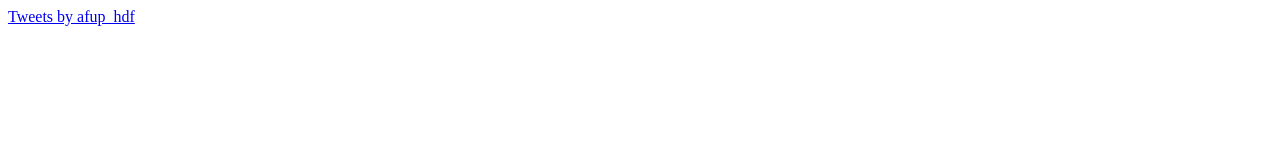
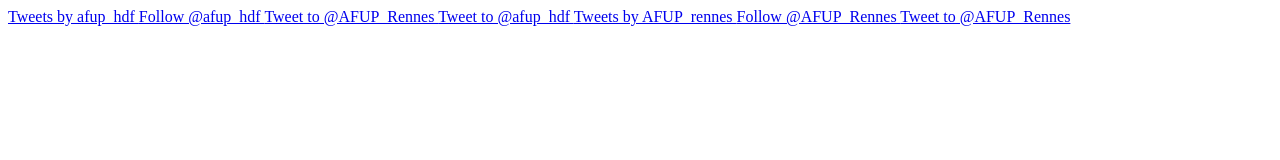
Before and after one commit to kronostof/Afup-workadventure-map, a plain HTML site: page twitter.html in a window 1280 px wide. Drawn offline with Linux system fonts and the light colour scheme.

Commit message:
Update twitter.html

```diff
--- a/twitter.html
+++ b/twitter.html
@@ -3,6 +3,34 @@
      <a class="twitter-timeline" data-theme="light" href="https://twitter.com/afup_hdf?ref_src=twsrc%5Etfw">
         Tweets by afup_hdf
      </a>
+
+     <a href="https://twitter.com/afup_hdf?ref_src=twsrc%5Etfw" class="twitter-follow-button" data-show-count="false">
+        Follow @afup_hdf
+     </a>
+
+     <a href="https://twitter.com/intent/tweet?screen_name=afup_hdf&ref_src=twsrc%5Etfw" class="twitter-mention-button" data-show-count="false">
+        Tweet to @AFUP_Rennes
+     </a>
+
+     <a href="https://twitter.com/intent/tweet?screen_name=afup_hdf&ref_src=twsrc%5Etfw" class="twitter-mention-button" data-show-count="false">
+        Tweet to @afup_hdf
+     </a>
+
+
+
+
+     <a class="twitter-timeline" href="https://twitter.com/AFUP_rennes?ref_src=twsrc%5Etfw">
+        Tweets by AFUP_rennes
+     </a>
+
+     <a href="https://twitter.com/AFUP_Rennes?ref_src=twsrc%5Etfw" class="twitter-follow-button" data-show-count="false">
+        Follow @AFUP_Rennes
+     </a>
+
+     <a href="https://twitter.com/intent/tweet?screen_name=AFUP_Rennes&ref_src=twsrc%5Etfw" class="twitter-mention-button" data-show-count="false">
+        Tweet to @AFUP_Rennes
+     </a>
+
      <script async src="https://platform.twitter.com/widgets.js" charset="utf-8"></script>
    </body>
 </html>
```
Lines whose indentation alone changed are shown as unchanged.
